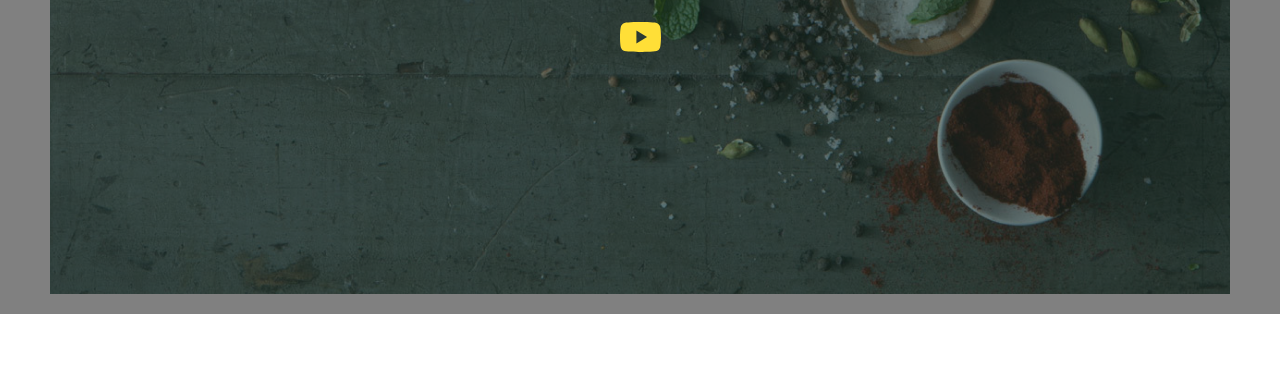
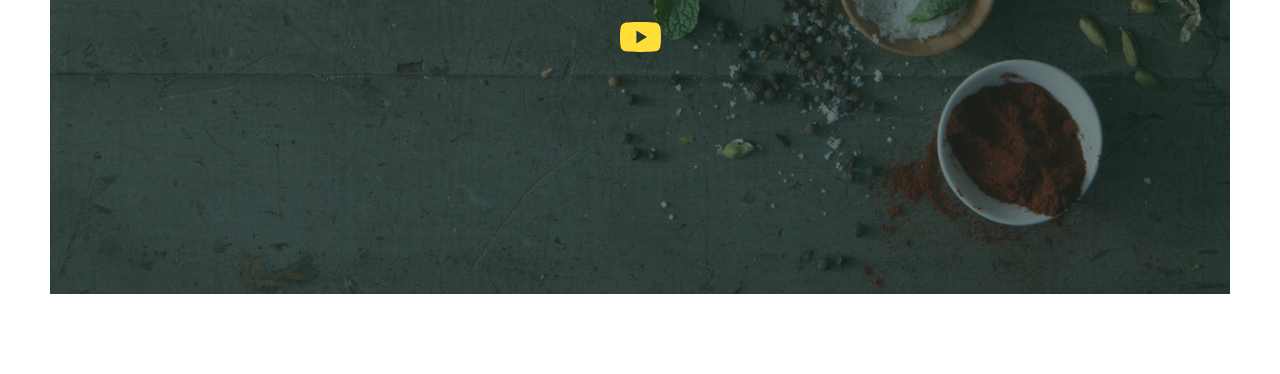
Before and after one commit to andrei-dut/Video-Popur, a plain HTML site: page src/index.html in a window 1280 px wide. Shown: the part 426-800 px from the top of the page. Drawn offline with Linux system fonts and the light colour scheme.

Commit message:
delete unused styles

```diff
--- a/src/styles/style.css
+++ b/src/styles/style.css
@@ -17,9 +17,6 @@
 }
 
 .wrapper {
-    /* width: 100vw;
-    height: 100vh; */
-    background: grey;
     display: flex;
     justify-content: center;
     align-items: center;
```
